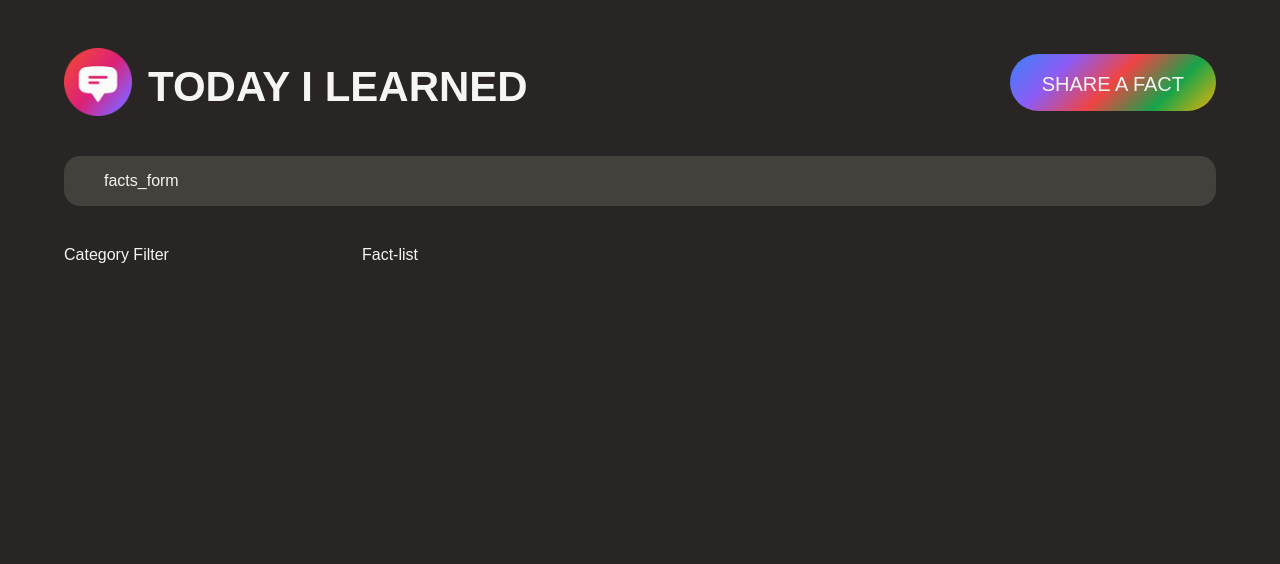
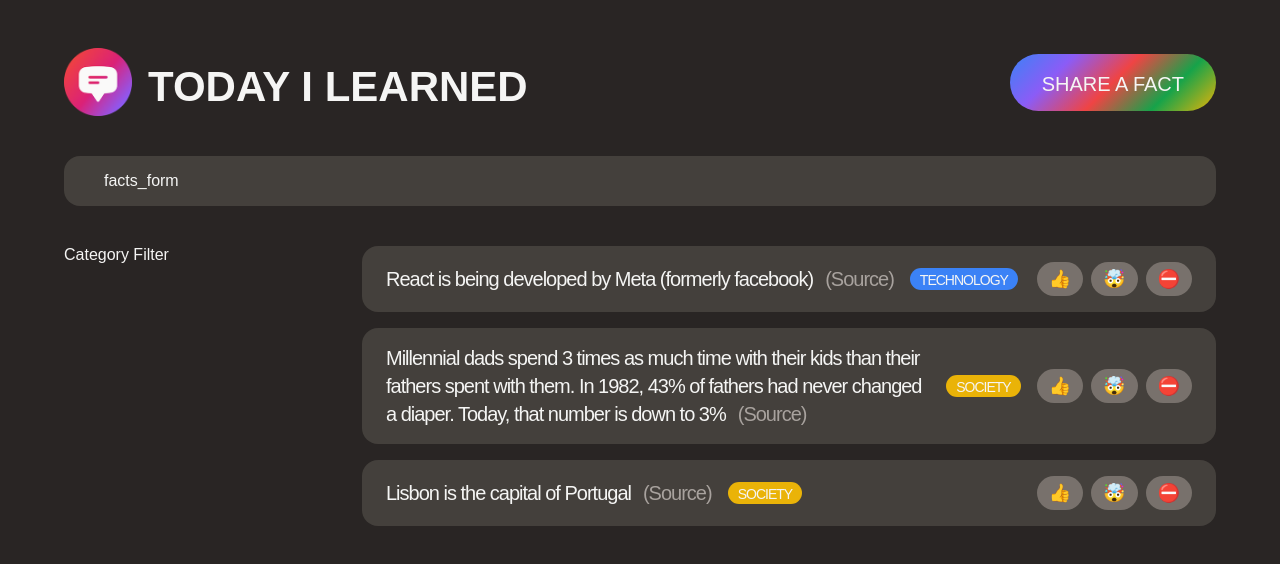
Before and after one commit to jijiezhou/facts_app, a React (Create React App) app: page / in a window 1280 px wide. Shown: the top 564 px of the page. Built offline with nearby package versions, Linux system fonts and the light colour scheme; a web font is replaced by a local one.

Commit message:
render the list of facts

```diff
--- a/src/App.js
+++ b/src/App.js
@@ -4,9 +4,54 @@
  * @Author: ZJJ
  * @Date: 2023-09-21 22:22:18
  * @LastEditors: ZJJ
- * @LastEditTime: 2023-09-21 22:53:50
+ * @LastEditTime: 2023-09-22 10:26:59
  */
 import "./style.css";
+
+const CATEGORIES = [
+  { name: "technology", color: "#3b82f6" },
+  { name: "science", color: "#16a34a" },
+  { name: "finance", color: "#ef4444" },
+  { name: "society", color: "#eab308" },
+  { name: "entertainment", color: "#db2777" },
+  { name: "health", color: "#14b8a6" },
+  { name: "history", color: "#f97316" },
+  { name: "news", color: "#8b5cf6" },
+];
+
+const initialFacts = [
+  {
+    id: 1,
+    text: "React is being developed by Meta (formerly facebook)",
+    source: "https://opensource.fb.com/",
+    category: "technology",
+    votesInteresting: 24,
+    votesMindblowing: 9,
+    votesFalse: 4,
+    createdIn: 2021,
+  },
+  {
+    id: 2,
+    text: "Millennial dads spend 3 times as much time with their kids than their fathers spent with them. In 1982, 43% of fathers had never changed a diaper. Today, that number is down to 3%",
+    source:
+      "https://www.mother.ly/parenting/millennial-dads-spend-more-time-with-their-kids",
+    category: "society",
+    votesInteresting: 11,
+    votesMindblowing: 2,
+    votesFalse: 0,
+    createdIn: 2019,
+  },
+  {
+    id: 3,
+    text: "Lisbon is the capital of Portugal",
+    source: "https://en.wikipedia.org/wiki/Lisbon",
+    category: "society",
+    votesInteresting: 8,
+    votesMindblowing: 3,
+    votesFalse: 1,
+    createdIn: 2015,
+  },
+];
 
 function App() {
   const appTitle = "Today I learned";
@@ -45,7 +90,40 @@
 }
 
 function FactList() {
-  return <section>Fact-list</section>;
+  //TEMPORARY
+  const facts = initialFacts;
+
+  return (
+    <section>
+      <ul className="fact-list">
+        {facts.map((fact) => (
+          <li key={fact.id} className="fact">
+            <p>
+              {fact.text}
+              <a className="source" href={fact.source}>
+                (Source)
+              </a>
+            </p>
+            <span
+              className="tag"
+              style={{
+                backgroundColor: CATEGORIES.find(
+                  (cat) => cat.name === fact.category
+                ).color,
+              }}
+            >
+              {fact.category}
+            </span>
+            <div className="vote-buttons">
+              <button>👍 {facts.votesInteresting}</button>
+              <button>🤯 {facts.votesMindblowing}</button>
+              <button>⛔️ {facts.votesFalse}</button>
+            </div>
+          </li>
+        ))}
+      </ul>
+    </section>
+  );
 }
 
 export default App;
```
